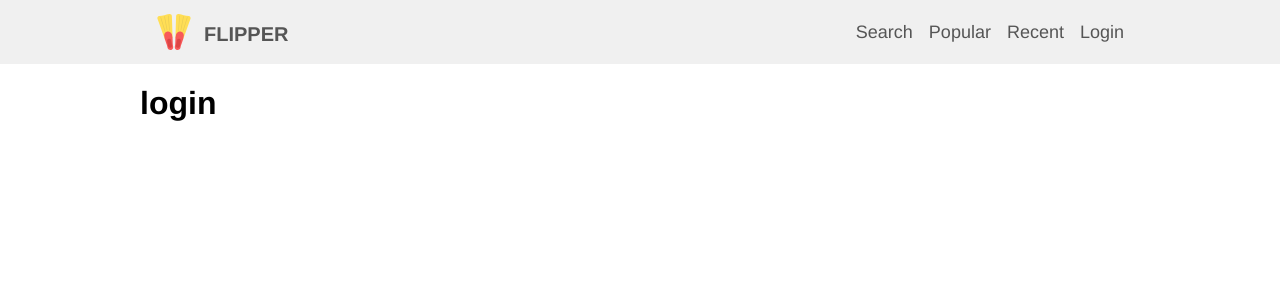
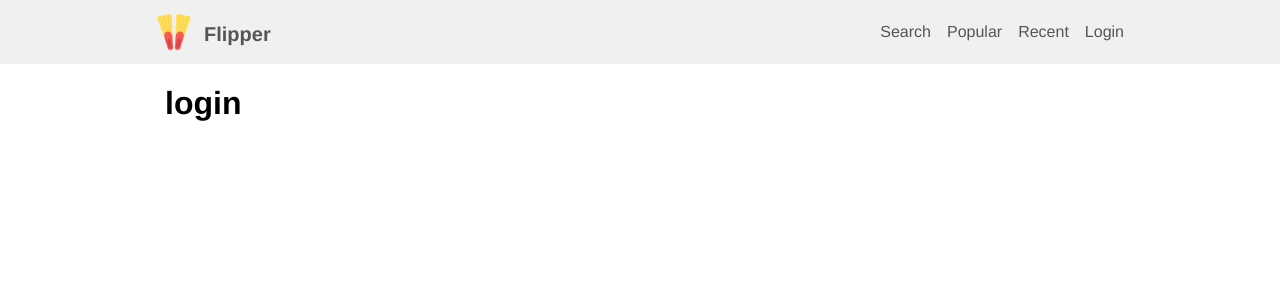
Before and after one commit to karlmcguire/flipper, a React (Create React App) app: page /flipper/login in a window 1280 px wide. Shown: the top 300 px of the page. Built offline with nearby package versions, Linux system fonts and the light colour scheme; the HTML template or start-up script is replaced by a standard one.

Commit message:
style fixes

```diff
--- a/src/App.css
+++ b/src/App.css
@@ -2,3 +2,7 @@
   max-width: 1000px;
   margin: auto;
 }
+  .center--main {
+    max-width: 950px;
+    margin: auto;
+  }
--- a/src/Nav.css
+++ b/src/Nav.css
@@ -40,7 +40,7 @@ nav {
     display: block;
     color: #555;
     text-decoration: none;
-    font-size: 18px;
+    font-size: 1rem;
     padding: 0 0.5rem;
   }
     .links > a:hover {
--- a/src/Nav.js
+++ b/src/Nav.js
@@ -10,7 +10,7 @@ function Nav(props) {
         <div className="logo">
           <Link to="/flipper">
             <Logo />
-            <h1 className="logo__text">FLIPPER</h1>
+            <h1 className="logo__text">Flipper</h1>
           </Link>
         </div>
         <div className="links">
--- a/src/pages/HomePage.js
+++ b/src/pages/HomePage.js
@@ -5,7 +5,7 @@ const HomePage = () => {
   return (
     <div>
       <Nav />
-      <div className="center">
+      <div className="center--main">
         <h1>home</h1>
       </div>
     </div>
--- a/src/pages/LoginPage.js
+++ b/src/pages/LoginPage.js
@@ -5,7 +5,7 @@ const LoginPage = () => {
   return (
     <div>
       <Nav />
-      <div className="center">
+      <div className="center--main">
         <h1>login</h1>
       </div>
     </div>
--- a/src/pages/PopularPage.js
+++ b/src/pages/PopularPage.js
@@ -5,7 +5,7 @@ const PopularPage = () => {
   return (
     <div>
       <Nav />
-      <div className="center">
+      <div className="center--main">
         <h1>popular</h1>
       </div>
     </div>
--- a/src/pages/RecentPage.js
+++ b/src/pages/RecentPage.js
@@ -5,7 +5,7 @@ const RecentPage = () => {
   return (
     <div>
       <Nav />
-      <div className="center">
+      <div className="center--main">
         <h1>recent</h1>
       </div>
     </div>
--- a/src/pages/SearchPage.js
+++ b/src/pages/SearchPage.js
@@ -5,7 +5,7 @@ const SearchPage = () => {
   return (
     <div>
       <Nav />
-      <div className="center">
+      <div className="center--main">
         <h1>search</h1>
       </div>
     </div>
```
